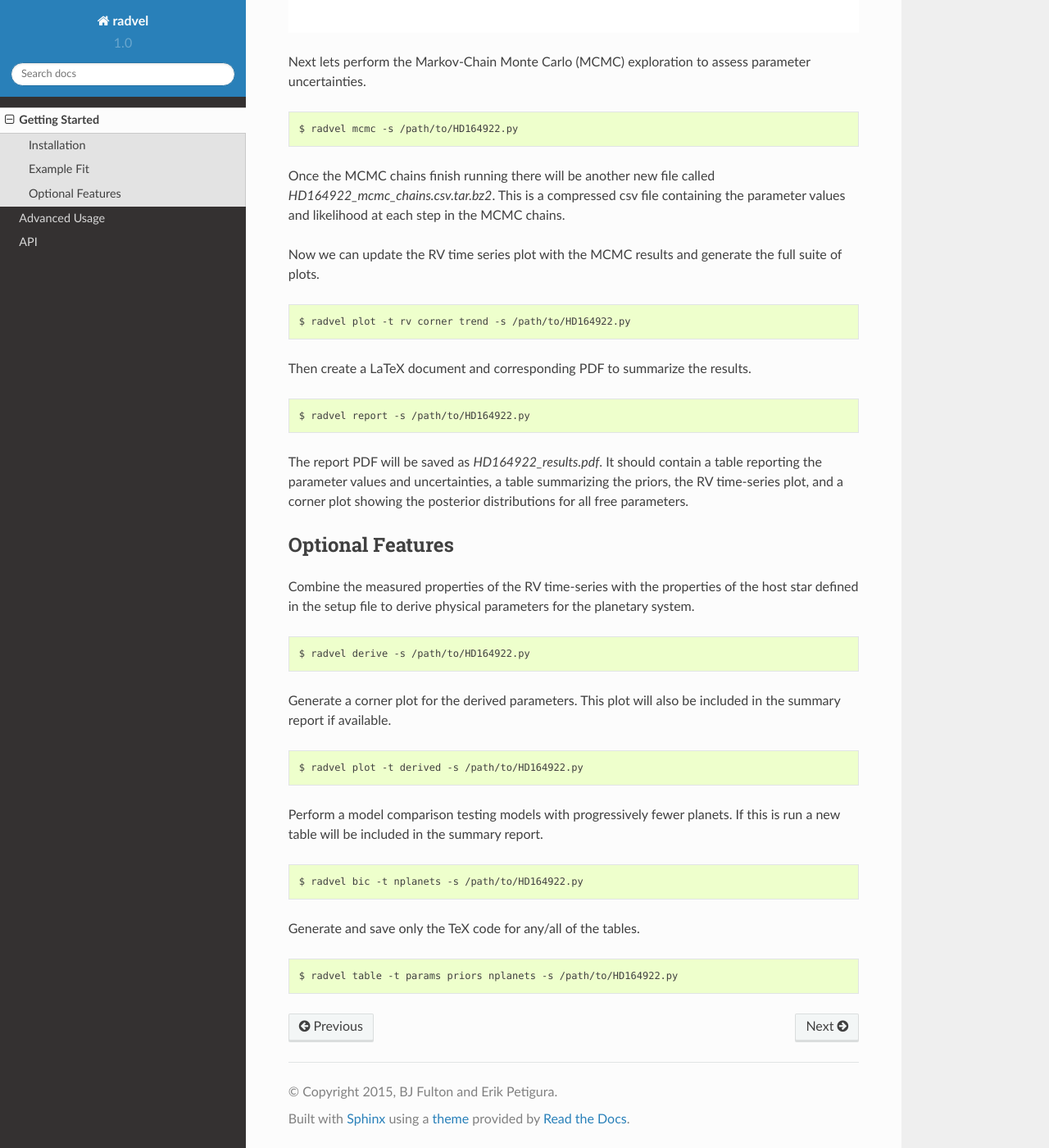
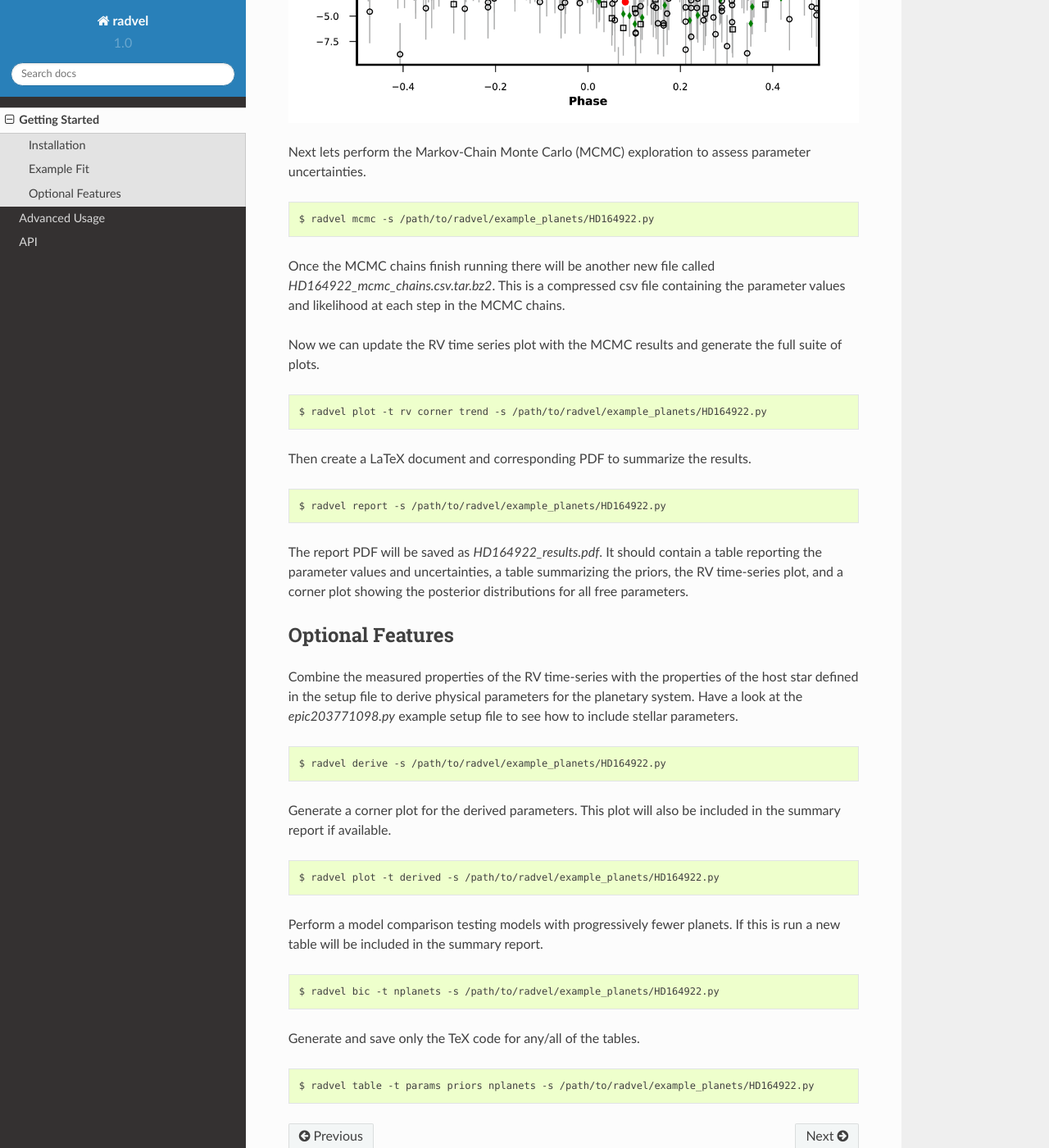
Before and after one commit to California-Planet-Search/radvel, a Sphinx documentation site: the page built from docs/quickstartcli.rst, in a window 1280 px wide and 1400 px high, scrolled down 2303 px. Shown: the whole window at 82% size. Built offline with Sphinx 7.4.7 and the Read the Docs theme 2.0.0, drawn with Linux system fonts in a browser that asks for light colours; some of the changed text lies outside the part shown.

Commit message:
updating docs

```diff
--- a/docs/quickstartcli.rst
+++ b/docs/quickstartcli.rst
@@ -12,55 +12,54 @@
 
 .. code-block:: bash
 
-    $ pip install radvel --process-dependency-links
+    $ pip install radvel
 
-Make sure that ``pdflatex`` is installed.
+Make sure that ``pdflatex`` is installed and in your system's path.
 You can get ``pdflatex`` by installing the `TexLive package
 <https://www.tug.org/texlive/>`_ or other LaTeX distributions.
 By default it is expected to be in your system's path, but you may
 specify a path to pdflatex using the ``--latex-compiler``
 option at the ``radvel report`` step.
 
-Please cite the folloing DOI if you make use of RadVel in any
-publication.
-
-.. image:: https://zenodo.org/badge/DOI/10.5281/zenodo.580821.svg
-   :target: https://doi.org/10.5281/zenodo.580821
 
 Example Fit
 +++++++
 
 Test your installation by running through one of the included
-examples. We will use the ``radvel`` command line interface to execute a fit.
+examples. We will use the ``radvel`` command line interface to execute
+a multi-planet, multi-instrument fit.
 
 The ``radvel`` binary should have been automatically placed in your system's path by the
-``python setup.py install`` command (see :ref:`installation`).
+``pip`` command (see :ref:`installation`). If your system can not find
+the ``radvel`` executable then try running ``python setup.py install``
+from within the top-level ``radvel`` directory.
 
 First lets look at ``radvel --help`` for the available options:
 
 .. code-block:: bash
 
     $ radvel --help
-    usage: radvel [-h] {fit,plot,mcmc,derive,bic,table,report} ...
+    usage: RadVel [-h] [--version] {fit,plot,mcmc,derive,bic,table,report} ...
 
     RadVel: The Radial Velocity Toolkit
 
     optional arguments:
-        -h, --help            show this help message and exit
+      -h, --help            show this help message and exit
+      --version             Print version number and exit.
 
     subcommands:
-    {fit,plot,mcmc,derive,bic,table,report}
+      {fit,plot,mcmc,derive,bic,table,report}
 
 
 Here is an example workflow to
 run a simple fit using the included `HD164922.py` example
 configuration file:
 
-Perform a maximum-likelihood fit. You should almost always do this first:
+Perform a maximum-likelihood fit. You almost always will need to do this first:
 
 .. code-block:: bash
 
-    $ radvel fit -s /path/to/HD164922.py
+    $ radvel fit -s /path/to/radvel/example_planets/HD164922.py
 
 
 By default the results will be placed in a directory with the same name as
@@ -75,7 +74,7 @@
 
 .. code-block:: bash
 
-    $ radvel plot -t rv -s /path/to/HD164922.py
+    $ radvel plot -t rv -s /path/to/radvel/example_planets/HD164922.py
 
 This should produce a plot named
 `HD164922_rv_multipanel.pdf` that looks something like this.
@@ -87,7 +86,7 @@
 
 .. code-block:: bash
 
-    $ radvel mcmc -s /path/to/HD164922.py
+    $ radvel mcmc -s /path/to/radvel/example_planets/HD164922.py
 
 Once the MCMC chains finish running there will be another new file
 called `HD164922_mcmc_chains.csv.tar.bz2`. This is a compressed csv
@@ -99,14 +98,14 @@
 
 .. code-block:: bash
 
-    $ radvel plot -t rv corner trend -s /path/to/HD164922.py
+    $ radvel plot -t rv corner trend -s /path/to/radvel/example_planets/HD164922.py
 
 Then create a LaTeX document and corresponding PDF to summarize the
 results.
 
 .. code-block:: bash
 
-    $ radvel report -s /path/to/HD164922.py
+    $ radvel report -s /path/to/radvel/example_planets/HD164922.py
 
 The report PDF will be saved as `HD164922_results.pdf`. It should
 contain a table reporting the parameter values and uncertainties, a
@@ -119,28 +118,29 @@
 
 Combine the measured properties of the RV time-series with
 the properties of the host star defined in the setup file to
-derive physical parameters for the planetary system.
+derive physical parameters for the planetary system. Have a look at the
+`epic203771098.py` example setup file to see how to include stellar parameters.
 
 .. code-block:: bash
 
-    $ radvel derive -s /path/to/HD164922.py
+    $ radvel derive -s /path/to/radvel/example_planets/HD164922.py
 
 Generate a corner plot for the derived parameters. This plot will also be
 included in the summary report if available.
 
 .. code-block:: bash
 
-    $ radvel plot -t derived -s /path/to/HD164922.py
+    $ radvel plot -t derived -s /path/to/radvel/example_planets/HD164922.py
 
 Perform a model comparison testing models with progressively fewer
 planets. If this is run a new table will be included in the summary report.
 
 .. code-block:: bash
 
-    $ radvel bic -t nplanets -s /path/to/HD164922.py
+    $ radvel bic -t nplanets -s /path/to/radvel/example_planets/HD164922.py
 
 Generate and save only the TeX code for any/all of the tables.
 
 .. code-block:: bash
 
-    $ radvel table -t params priors nplanets -s /path/to/HD164922.py
+    $ radvel table -t params priors nplanets -s /path/to/radvel/example_planets/HD164922.py
```
Also changed, not shown: docs/plots/HD164922_rv_multipanel.png, 1 other file.
